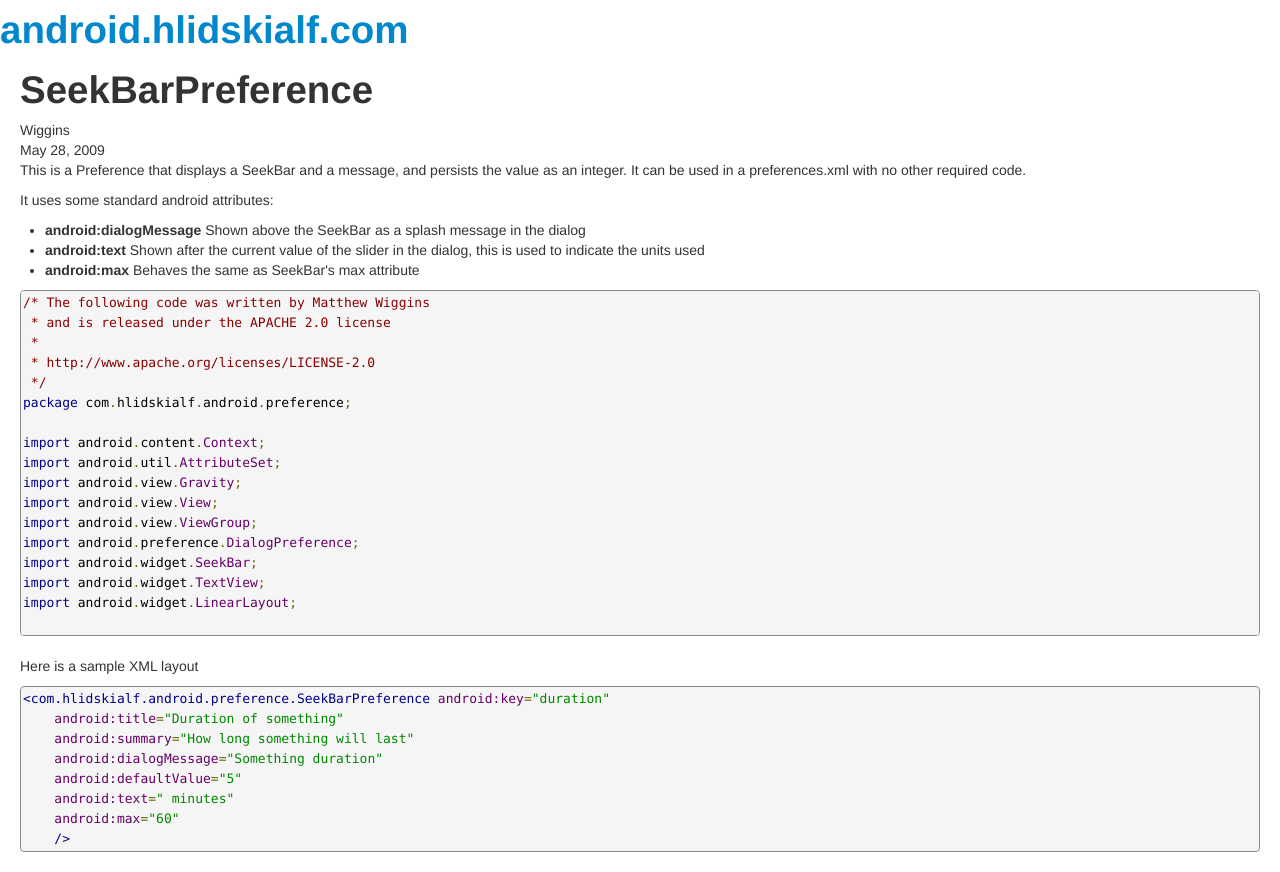
After one commit to lithium/hlidskialf-android, a Python web app: template templates/blog/code/android-seekbar-preference.html in a window 1280 px wide. The commit adds this page. Run offline with Jinja, Linux system fonts and the light colour scheme; the template is opened without the code that fills it, so the values that code supplies are empty; some libraries are stand-ins or nearby versions.

Commit message:
import blog entries

```diff
--- a/templates/base.html
+++ b/templates/base.html
@@ -6,6 +6,10 @@
     <link href="{{STATIC_URL}}prettify/prettify.css" rel="stylesheet">
   </head>
   <body>
+
+    <header>
+      <a href="/"><h1>android.hlidskialf.com</h1></a>
+    </header>
 
     {%block content%}
     {%endblock%}
--- /dev/null
+++ b/templates/blog/base.html
@@ -0,0 +1,22 @@
+{%extends "base.html"%}
+
+
+{%block content%}
+<div class="container-fluid">
+
+    <h1>{%block blog_title%} {%endblock%}</h1>
+
+    <div class="metadata">
+        {%block blog_metadata%}
+        <div class="byline"></div>
+        <div class="date"></div>
+        {%endblock%}
+    </div>
+
+    <div class="row-fluid">
+    {%block blog_content%}
+
+    {%endblock%}
+    </div>
+</div>
+{%endblock%}
--- /dev/null
+++ b/templates/blog/code/android-seekbar-preference.html
@@ -0,0 +1,167 @@
+{%extends "blog/base.html"%}
+
+
+{%block blog_title%}
+SeekBarPreference
+{%endblock%}
+
+
+{%block blog_metadata%}
+<div class="byline">Wiggins</div>
+<div class="date">May 28, 2009</div>
+{%endblock%}
+
+
+
+{%block blog_content%}
+
+<p>
+This is a Preference that displays a SeekBar and a message, and persists the value as an integer. It can be used in a preferences.xml with no other required code.
+</p>
+
+<p>
+    It uses some standard android attributes:
+    <ul>
+        <li>
+            <strong>android:dialogMessage</strong>
+            Shown above the SeekBar as a splash message in the dialog
+        </li>
+        <li>
+            <strong>android:text</strong>
+            Shown after the current value of the slider in the dialog, this is used to indicate the units used
+        </li>
+        <li>
+            <strong>android:max</strong>
+            Behaves the same as SeekBar's max attribute
+        </li>
+    </ul>
+
+</p>
+
+
+<pre class="pre-scrollable prettyprint">{%raw%}
+/* The following code was written by Matthew Wiggins
+ * and is released under the APACHE 2.0 license
+ *
+ * http://www.apache.org/licenses/LICENSE-2.0
+ */
+package com.hlidskialf.android.preference;
+
+import android.content.Context;
+import android.util.AttributeSet;
+import android.view.Gravity;
+import android.view.View;
+import android.view.ViewGroup;
+import android.preference.DialogPreference;
+import android.widget.SeekBar;
+import android.widget.TextView;
+import android.widget.LinearLayout;
+
+
+public class SeekBarPreference extends DialogPreference implements SeekBar.OnSeekBarChangeListener
+{
+  private static final String androidns="http://schemas.android.com/apk/res/android";
+
+  private SeekBar mSeekBar;
+  private TextView mSplashText,mValueText;
+  private Context mContext;
+
+  private String mDialogMessage, mSuffix;
+  private int mDefault, mMax, mValue = 0;
+
+  public SeekBarPreference(Context context, AttributeSet attrs) {
+    super(context,attrs);
+    mContext = context;
+
+    mDialogMessage = attrs.getAttributeValue(androidns,"dialogMessage");
+    mSuffix = attrs.getAttributeValue(androidns,"text");
+    mDefault = attrs.getAttributeIntValue(androidns,"defaultValue", 0);
+    mMax = attrs.getAttributeIntValue(androidns,"max", 100);
+
+  }
+  @Override
+  protected View onCreateDialogView() {
+    LinearLayout.LayoutParams params;
+    LinearLayout layout = new LinearLayout(mContext);
+    layout.setOrientation(LinearLayout.VERTICAL);
+    layout.setPadding(6,6,6,6);
+
+    mSplashText = new TextView(mContext);
+    if (mDialogMessage != null)
+      mSplashText.setText(mDialogMessage);
+    layout.addView(mSplashText);
+
+    mValueText = new TextView(mContext);
+    mValueText.setGravity(Gravity.CENTER_HORIZONTAL);
+    mValueText.setTextSize(32);
+    params = new LinearLayout.LayoutParams(
+        LinearLayout.LayoutParams.FILL_PARENT,
+        LinearLayout.LayoutParams.WRAP_CONTENT);
+    layout.addView(mValueText, params);
+
+    mSeekBar = new SeekBar(mContext);
+    mSeekBar.setOnSeekBarChangeListener(this);
+    layout.addView(mSeekBar, new LinearLayout.LayoutParams(LinearLayout.LayoutParams.FILL_PARENT, LinearLayout.LayoutParams.WRAP_CONTENT));
+
+    if (shouldPersist())
+      mValue = getPersistedInt(mDefault);
+
+    mSeekBar.setMax(mMax);
+    mSeekBar.setProgress(mValue);
+    return layout;
+  }
+  @Override
+  protected void onBindDialogView(View v) {
+    super.onBindDialogView(v);
+    mSeekBar.setMax(mMax);
+    mSeekBar.setProgress(mValue);
+  }
+  @Override
+  protected void onSetInitialValue(boolean restore, Object defaultValue)
+  {
+    super.onSetInitialValue(restore, defaultValue);
+    if (restore)
+      mValue = shouldPersist() ? getPersistedInt(mDefault) : 0;
+    else
+      mValue = (Integer)defaultValue;
+  }
+
+  public void onProgressChanged(SeekBar seek, int value, boolean fromTouch)
+  {
+    String t = String.valueOf(value);
+    mValueText.setText(mSuffix == null ? t : t.concat(mSuffix));
+    if (shouldPersist())
+      persistInt(value);
+    callChangeListener(new Integer(value));
+  }
+  public void onStartTrackingTouch(SeekBar seek) {}
+  public void onStopTrackingTouch(SeekBar seek) {}
+
+  public void setMax(int max) { mMax = max; }
+  public int getMax() { return mMax; }
+
+  public void setProgress(int progress) {
+    mValue = progress;
+    if (mSeekBar != null)
+      mSeekBar.setProgress(progress);
+  }
+  public int getProgress() { return mValue; }
+}
+{%endraw%}</pre>
+
+<p>Here is a sample XML layout</p>
+
+<pre class="prettyprint">{%raw%}
+&lt;com.hlidskialf.android.preference.SeekBarPreference android:key="duration"
+    android:title="Duration of something"
+    android:summary="How long something will last"
+    android:dialogMessage="Something duration"
+    android:defaultValue="5"
+    android:text=" minutes"
+    android:max="60"
+    />
+
+{%endraw%}</pre>
+
+
+{%endblock%}
```
Also changed, not shown: templates/blog/code/android-get-version-name.html (added, +35 -0 lines), templates/blog/code/android-labeled-image-button.html (added, +74 -0 lines), templates/blog/code/android-orientation-listener.html (added, +121 -0 lines), templates/blog/code/android-shake-detection-listener.html (added, +169 -0 lines).
